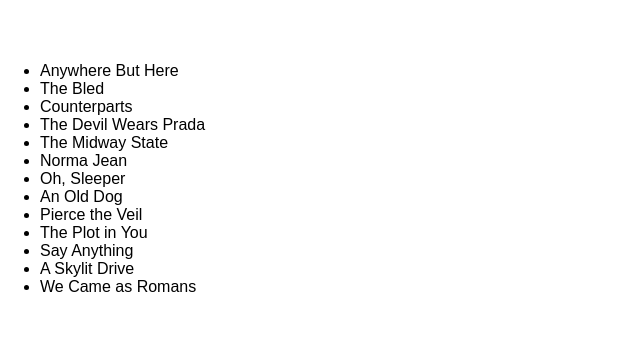
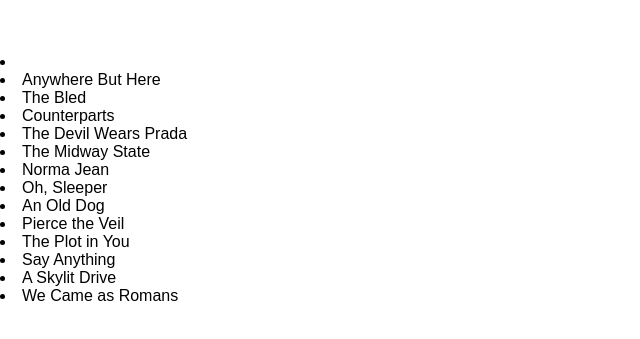
Before and after one commit to acciojob/sorting-articles-Hafizzargar, a website: page main.html in a window 1280 px wide. Shown: the part 221-560 px from the top of the page, without its empty margins (0-640 px from the left). Drawn offline with Linux system fonts and the light colour scheme.

Commit message:
created a submission

```diff
--- a/main.html
+++ b/main.html
@@ -9,7 +9,7 @@
 
 <body>
 	<!-- the entire body must be written by student -->
-	 <ul id="band"></ul>
+	 <li id="band"></li>
     <script type="text/javascript" src="./script.js">
 </script>
 
```
